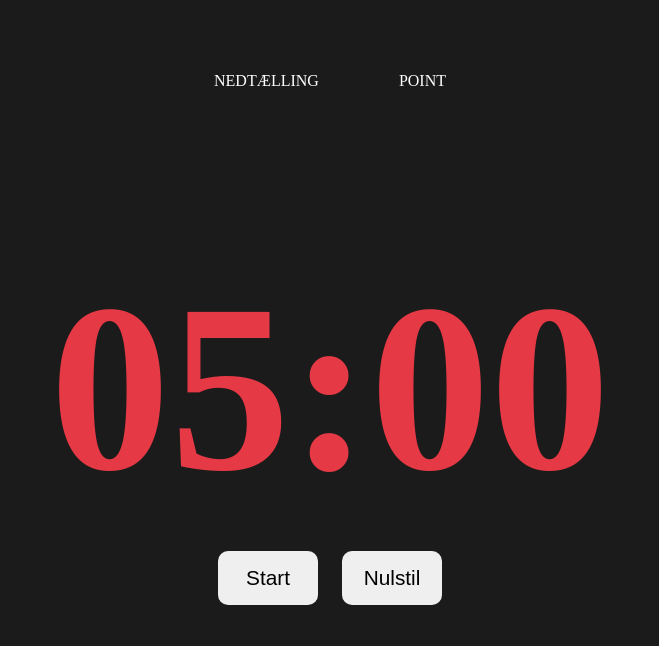
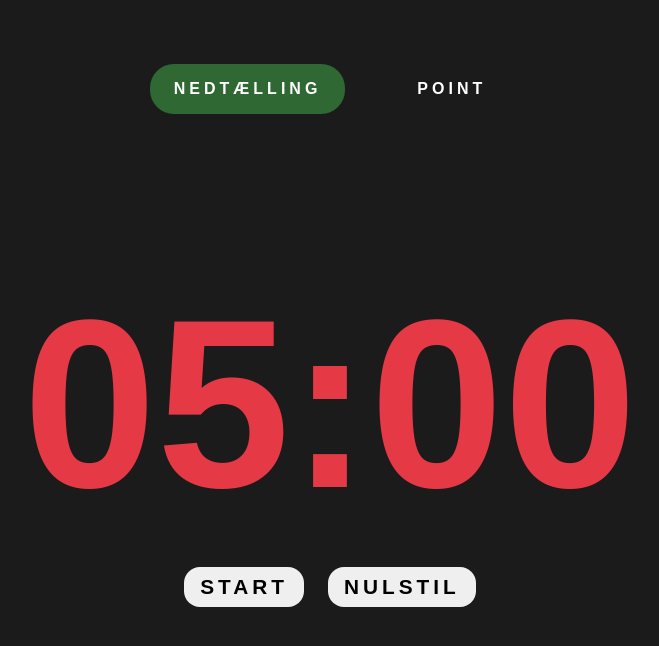
Before and after one commit to eaa25mtha/pointsystem-hs26, a React (Vite) app: page /#/ in a window 1280 px wide. Shown: the top 646 px of the page, without its empty margins (310-969 px from the left). Built offline with nearby package versions, Linux system fonts and the light colour scheme.

Commit message:
justeringer og variabler

```diff
--- a/src/css/homepage.css
+++ b/src/css/homepage.css
@@ -12,15 +12,19 @@
   font-size: 15rem;
   font-weight: bold;
   color: var(--red);
+  font-family: var(--font-family);
 }
 
 button {
-  width: 100px;
-  padding: 15px;
+  padding: 8px 16px;
   font-size: 1.3rem;
   border: none;
-  border-radius: 10px;
+  border-radius: 16px;
   cursor: pointer;
+  font-family: var(--font-family);
+  font-weight: var(--font-weight);
+  letter-spacing: var(--letter-spacing);
+  text-transform: var(--text-transform);
 }
 
 .start-stop-knapperne {
--- a/src/css/main.css
+++ b/src/css/main.css
@@ -13,4 +13,11 @@
   /* farve variabler */
   --gold: #f5dc0f;
   --red: #e63946;
+  --green: #306834;
+
+  /* font */
+  --font-family: "League Spartan", sans-serif;
+  --font-weight: 800;
+  --letter-spacing: 4px;
+  --text-transform: uppercase;
 }
--- a/src/css/navbar.css
+++ b/src/css/navbar.css
@@ -16,16 +16,19 @@
   display: inline-block;
   color: #ffffff;
   text-align: center;
-  padding: 8px 16px;
+  padding: 16px 24px;
   text-decoration: none;
   text-transform: uppercase;
-  border-radius: 16px;
+  border-radius: 24px;
   transition: 0.5s;
   margin-top: 40px;
+  font-family: var(--font-family);
+  font-weight: var(--font-weight);
+  letter-spacing: var(--letter-spacing);
+  text-transform: var(--text-transform);
 }
 
-/*.link:hover,
+.link:hover,
 .link.active {
-  background-color: var(--secondary);
-  color: var(--text);
-}*/
+  background-color: var(--green);
+}
```
